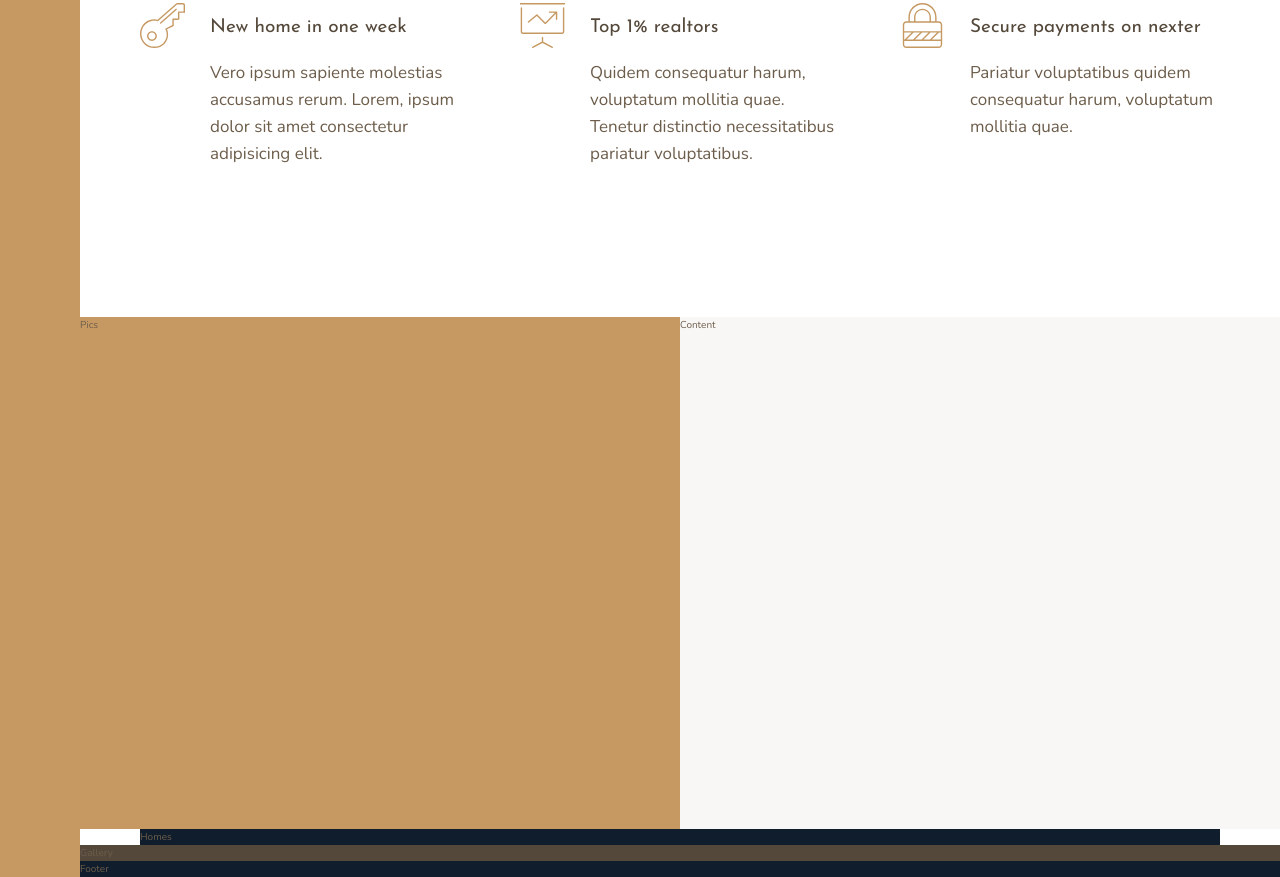
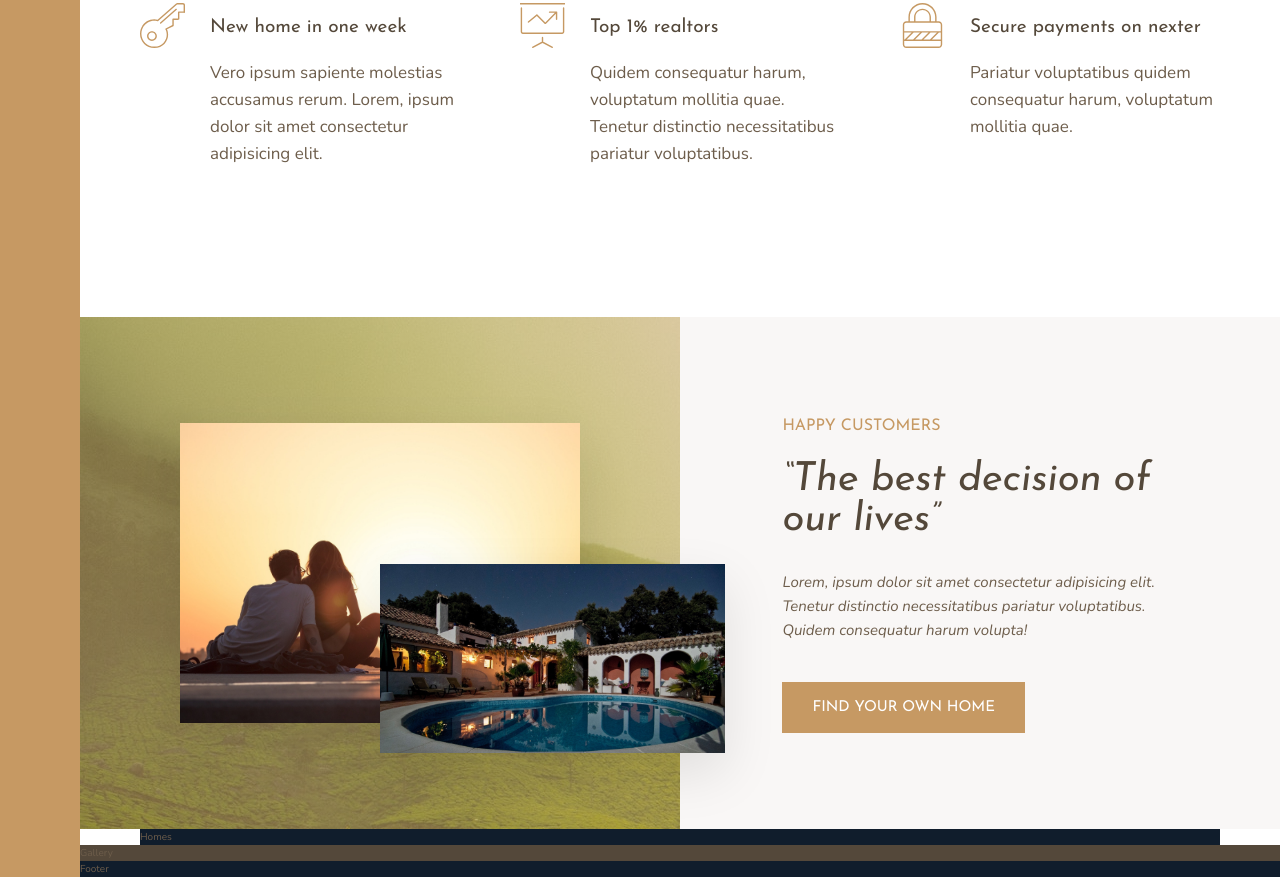
Before and after one commit to sankait36/nexter, a website: page index.html in a window 1280 px wide. Shown: the part 991-1868 px from the top of the page. Drawn offline with nearby package versions, Linux system fonts and the light colour scheme.

Commit message:
Adds story section

```diff
--- a/index.html
+++ b/index.html
@@ -85,11 +85,18 @@
   </section>
 
   <div class="story__pictures">
-    Pics
+    <img src="img/story-1.jpeg" alt="Couple with new house" class="story__img--1">
+    <img src="img/story-2.jpeg" alt="New house" class="story__img--2">
   </div>
 
   <div class="story__content">
-    Content
+    <h3 class="heading-3 mb-sm">Happy customers</h3>
+    <h2 class="heading-2 heading-2--dark mb-md">&ldquo;The best decision of our lives&rdquo;</h2>
+    <p class="story__text">
+      Lorem, ipsum dolor sit amet consectetur adipisicing elit. Tenetur distinctio necessitatibus
+      pariatur voluptatibus. Quidem consequatur harum volupta!
+    </p>
+    <button class="btn">Find your own home</button>
   </div>
 
   <section class="homes">
--- a/sass/_story.scss
+++ b/sass/_story.scss
@@ -2,10 +2,51 @@
   &__pictures {
     background-color: $color-primary;
     grid-column: full-start / col-end 4;
+    background-image: linear-gradient(rgba($color-primary, .5), rgba($color-primary, .5)), url(../img/back.jpg);
+
+    display: grid;
+    grid-template-rows: repeat(6, 1fr);
+    grid-template-columns: repeat(6, 1fr);
+
+    align-items: center;
+  }
+
+  &__img--1 {
+    width: 100%;
+    grid-row: 2 / span 4;
+    grid-column: 2 / span 4;
+    box-shadow: 0 2rem 5rem rgba(black, .1);
+  }
+
+  &__img--2 {
+    width: 115%;
+    grid-row: 4 / 6;
+    grid-column: 4 / 7;
+    z-index: 20;
+    box-shadow: 0 2rem 5rem rgba(black, .1);
   }
 
   &__content {
     background-color: $color-grey-light-1;
     grid-column: col-start 5 / full-end;
+
+    padding: 6rem 8vw;
+
+    // WITH FLEX
+    // display: flex;
+    // flex-direction: column;
+    // justify-content: center;
+    // align-items: flex-start;
+
+    // WITH GRID
+    display: grid;
+    align-content: center;
+    justify-items: start;
+  }
+
+  &__text {
+    font-size: 1.5rem;
+    font-style: italic;
+    margin-bottom: 4rem;
   }
 }
--- a/sass/_typography.scss
+++ b/sass/_typography.scss
@@ -8,10 +8,18 @@
 
 .heading-2 {
   @extend %heading;
+  font-size: 4rem;
+  font-style: italic;
+  line-height: 1;
+  &--light { color: $color-grey-light-1; }
+  &--dark { color: $color-grey-dark-1; }
 }
 
 .heading-3 {
   @extend %heading;
+  font-size: 1.6rem;
+  color: $color-primary;
+  text-transform: uppercase;
 }
 
 .heading-4 {
@@ -20,3 +28,25 @@
   &--light { color: $color-grey-light-1; }
   &--dark { color: $color-grey-dark-1; }
 }
+
+.btn {
+  background-color: $color-primary;
+  color: white;
+  border: none;
+  border-radius: none;
+  font-family: $font-display;
+  font-size: 1.5rem;
+  text-transform: uppercase;
+  padding: 1.8rem 3rem;
+  cursor: pointer;
+  transition: all .2s;
+
+  &:hover {
+    background-color: $color-primary-dark;
+  }
+}
+
+.mb-sm { margin-bottom: 2rem; }
+.mb-md { margin-bottom: 3rem; }
+.mb-lg { margin-bottom: 4rem; }
+.mb-hg { margin-bottom: 8rem; }
```
Also changed, not shown: css/style.css.
